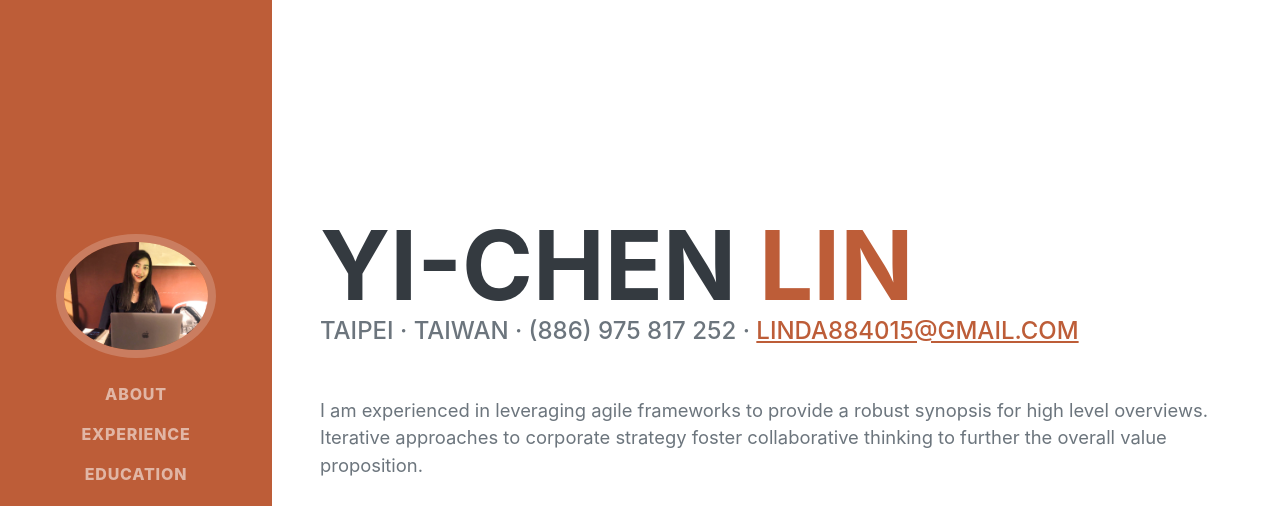
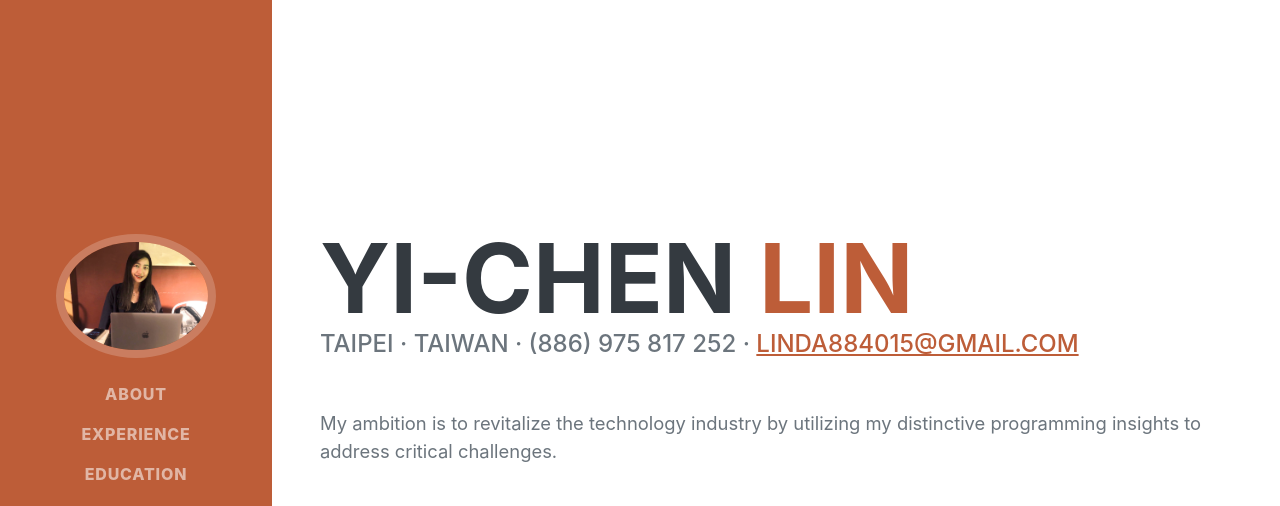
Before and after one commit to Aprilmeowmeow/Aprilmeowmeow.github.io, a plain HTML site: page index.html in a window 1280 px wide. Shown: the top 506 px of the page. Drawn offline with nearby package versions, Linux system fonts and the light colour scheme; a web font is replaced by a local one.

Commit message:
change my introduction

```diff
--- a/index.html
+++ b/index.html
@@ -56,7 +56,7 @@
                     Taipei · Taiwan · (886) 975 817 252 ·
                     <a href="mailto:linda884015@gmail.com">linda884015@gmail.com</a>
                 </div>
-                <p class="lead mb-5">I am experienced in leveraging agile frameworks to provide a robust synopsis for high level overviews. Iterative approaches to corporate strategy foster collaborative thinking to further the overall value proposition.</p>
+                <p class="lead mb-5">My ambition is to revitalize the technology industry by utilizing my distinctive programming insights to address critical challenges.</p>
                 <div class="social-icons">
                     <a class="social-icon" href="https://www.linkedin.com/in/yi-chen-aprillin/"><i class="fab fa-linkedin-in"></i></a>
                     <a class="social-icon" href="https://github.com/Aprilmeowmeow"><i class="fab fa-github"></i></a>
```
